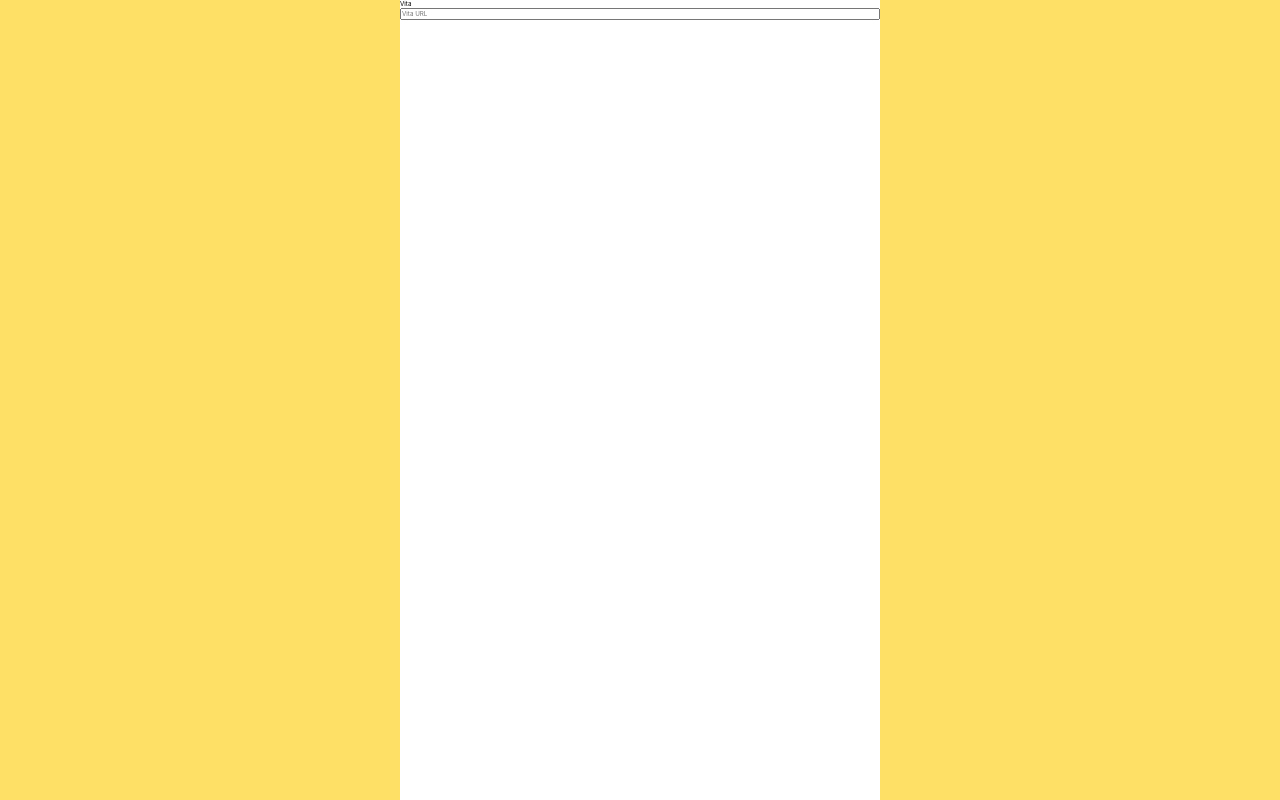
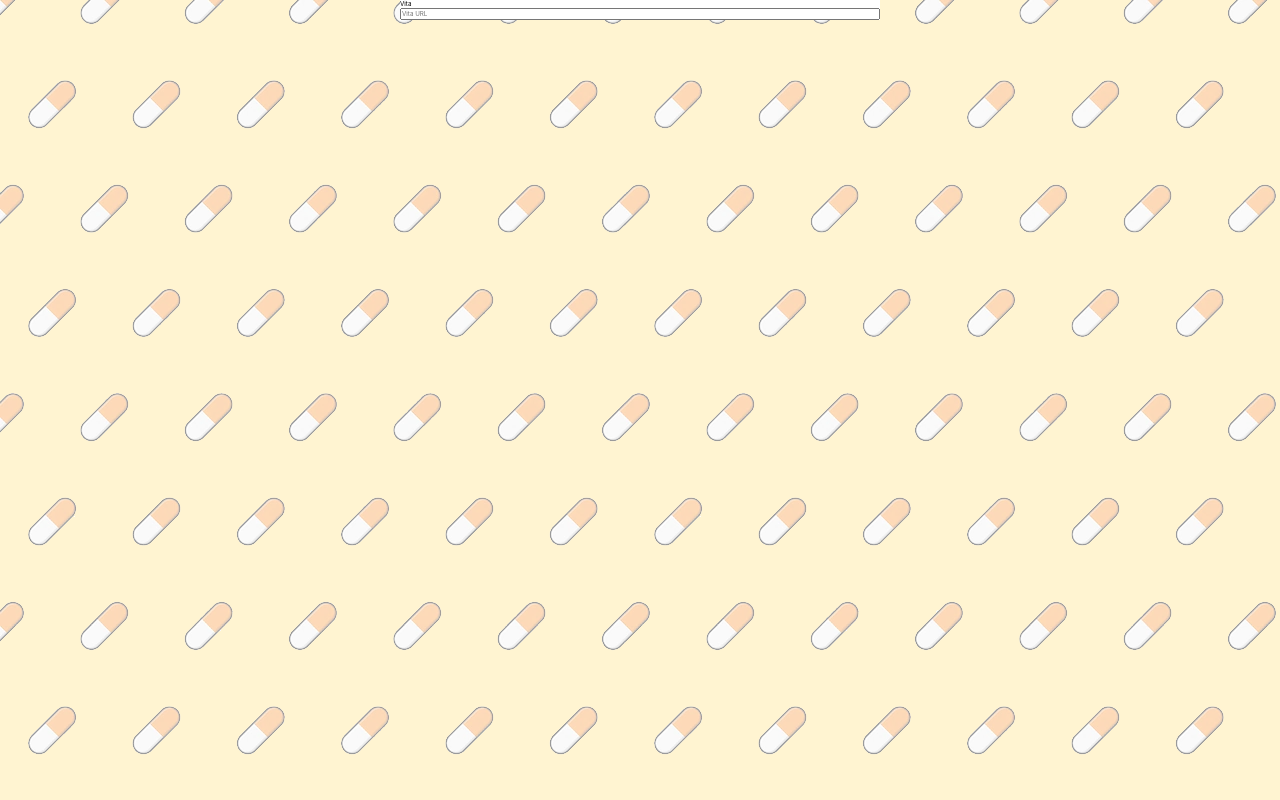
Before and after one commit to LGTM-CNU/Vita, a Next.js app in the folder apps/web/: page / in a window 1280 px wide. Built offline with nearby package versions, Linux system fonts and the light colour scheme.

Commit message:
style: 배경 스타일 추가

```diff
--- a/apps/web/components/AppLayout.tsx
+++ b/apps/web/components/AppLayout.tsx
@@ -1,22 +1,22 @@
-import { PropsWithChildren } from "react"
-import styled from "styled-components"
+import { PropsWithChildren } from "react";
+import styled from "styled-components";
 
 export default function AppLayout({ children }: PropsWithChildren) {
   return (
     <>
       <Container>{children}</Container>
     </>
-  )
+  );
 }
 
 const Container = styled.div`
   position: relative;
-  height: 100vh;
   width: 100%;
+  height: 100%;
   flex-direction: column;
 
   margin: 0 auto;
   max-width: 48rem;
 
   background-color: white;
-`
+`;
--- a/apps/web/styles/global.css
+++ b/apps/web/styles/global.css
@@ -20,5 +20,6 @@ body {
     "Helvetica Neue", "Segoe UI", "Apple SD Gothic Neo", "Noto Sans KR",
     "Malgun Gothic", sans-serif;
 
-  background-color: #ffe066;
+  background-image: url("../public/background.png");
+  background-repeat: repeat;
 }
```
Also changed, not shown: apps/web/styles/animation.ts (added, +19 -0 lines), apps/web/styles/utils.ts (added, +7 -0 lines), apps/web/public/background.png (added).
